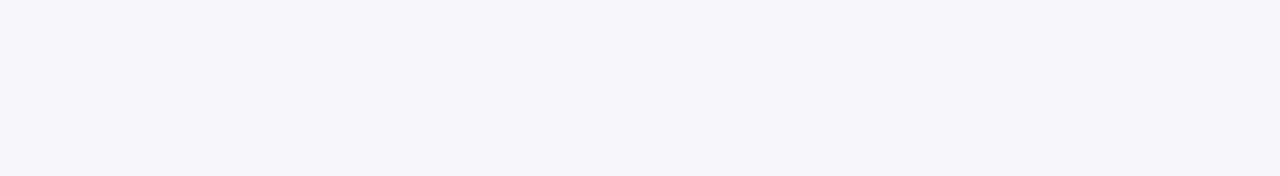
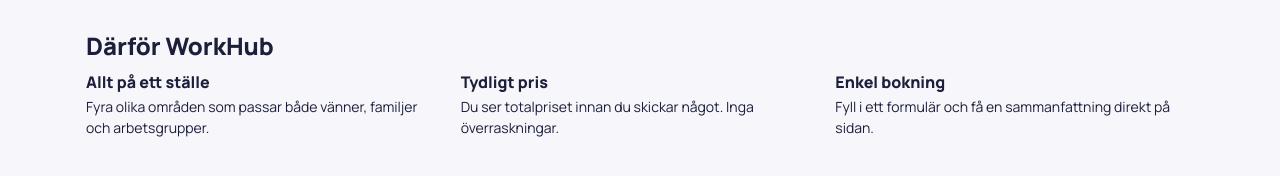
Before and after one commit to zahra64/WorkHub, a plain HTML site: page index.html in a window 1280 px wide. Drawn offline with Linux system fonts and the light colour scheme.

Commit message:
Fix class names and layout for Darfor WorkHub section

```diff
--- a/index.html
+++ b/index.html
@@ -20,8 +20,23 @@
 
     <main>
       <div class="container">
-
-      </div>
+        <section class="why-workhub">
+<h2>Därför WorkHub</h2>
+<div class="why-workhub-content">
+<article>
+<h3>Allt på ett ställe</h3>
+<p>Fyra olika områden som passar både vänner, familjer och arbetsgrupper.</p>
+</article>
+<article>
+<h3>Tydligt pris</h3>
+<p>Du ser totalpriset innan du skickar något. Inga överraskningar.</p>
+</article>
+<article>
+<h3>Enkel bokning</h3>
+<p>Fyll i ett formulär och få en sammanfattning direkt på sidan.</p>
+</article>
+</div>
+</section>
     </main>
 
     <footer class="site-footer">
```
